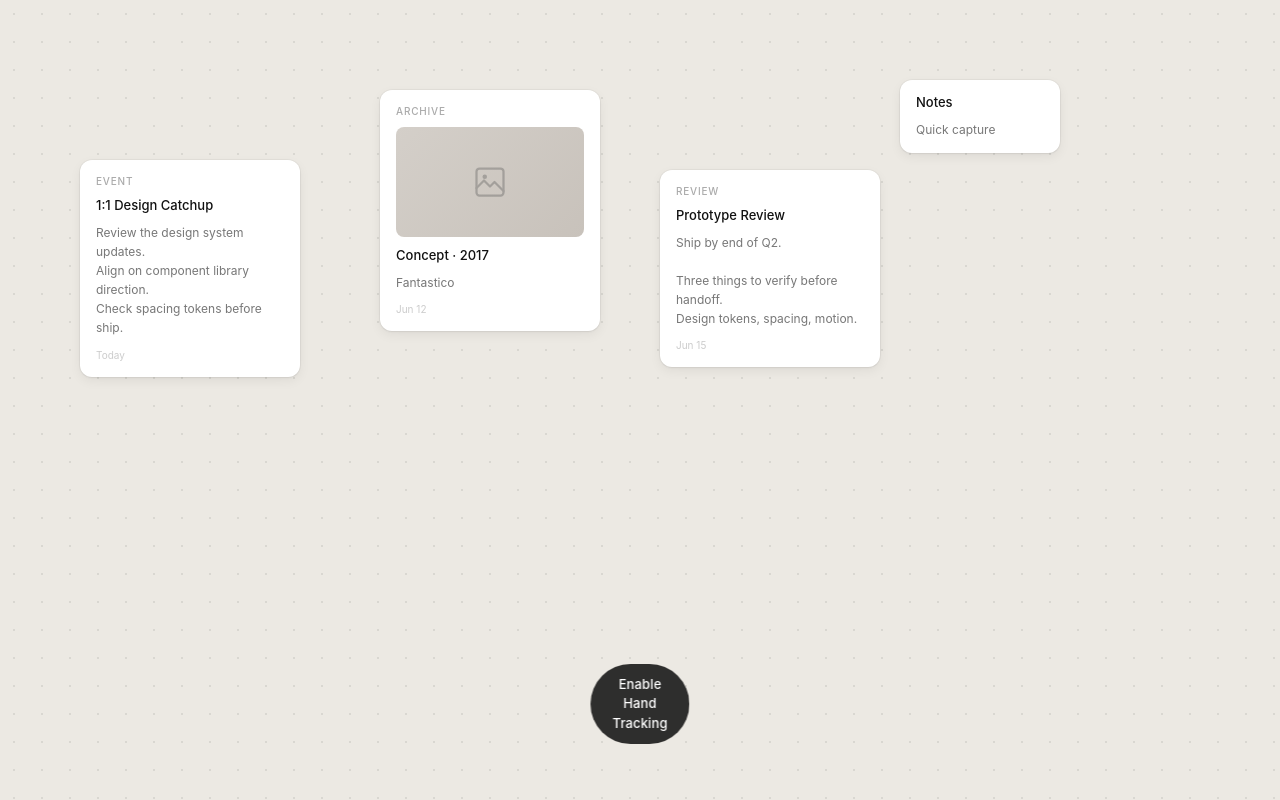
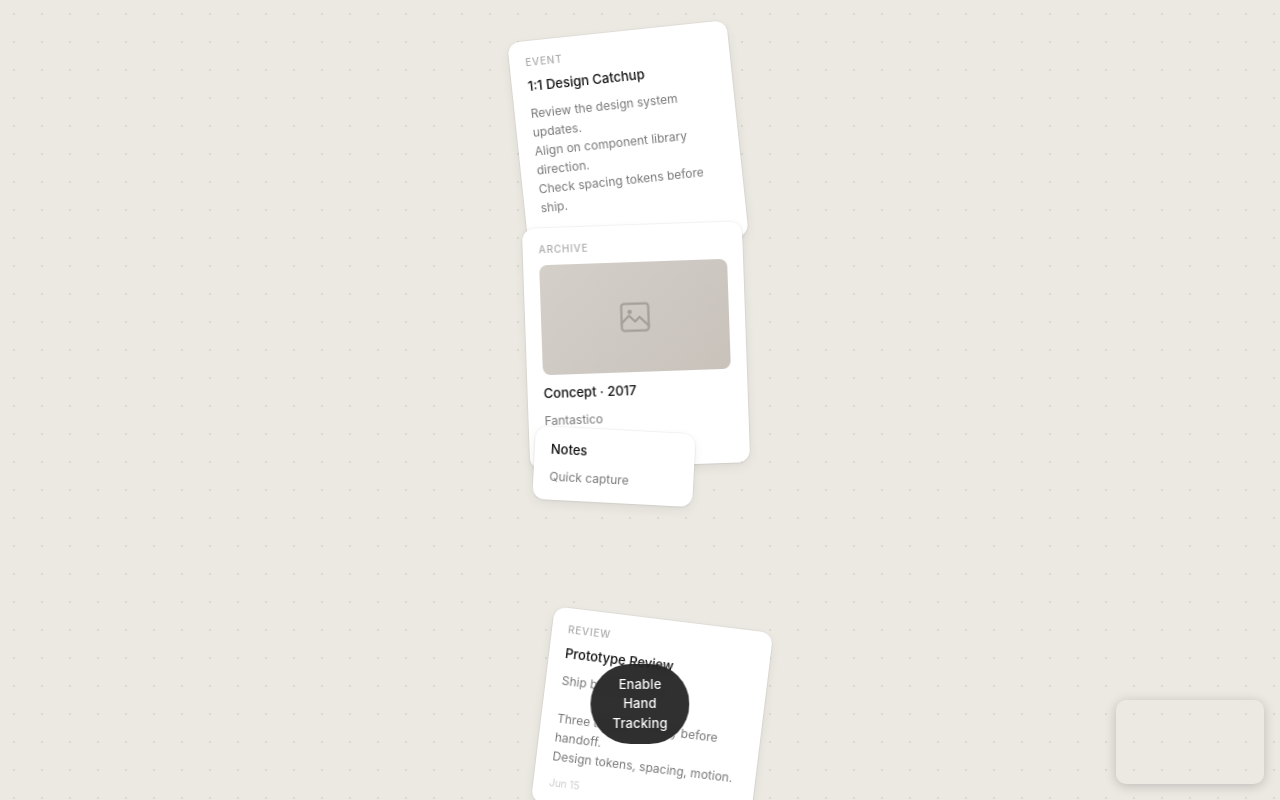
Before and after one commit to zacwolff/hand-canvas, a React (Vite) app: page / in a window 1280 px wide. Built offline with nearby package versions, Linux system fonts and the light colour scheme.

Commit message:
Stack initial state (shuffled order), palm spreads, fist stacks, hand skeleton overlay

```diff
--- a/src/App.jsx
+++ b/src/App.jsx
@@ -3,9 +3,9 @@ import { HandLandmarker, FilesetResolver } from '@mediapipe/tasks-vision'
 import Card from './components/Card'
 import './index.css'
 
-const INITIAL_CARDS = [
+const CARD_DATA = [
   {
-    id: 1, x: 80, y: 160, rotation: 0, vx: 0, vy: 0,
+    id: 1,
     title: '1:1 Design Catchup',
     type: 'note',
     content: 'Review the design system updates.\nAlign on component library direction.\nCheck spacing tokens before ship.',
@@ -13,7 +13,7 @@ const INITIAL_CARDS = [
     date: 'Today',
   },
   {
-    id: 2, x: 380, y: 90, rotation: 0, vx: 0, vy: 0,
+    id: 2,
     title: 'Concept · 2017',
     type: 'image',
     content: 'Fantastico',
@@ -21,7 +21,7 @@ const INITIAL_CARDS = [
     date: 'Jun 12',
   },
   {
-    id: 3, x: 660, y: 170, rotation: 0, vx: 0, vy: 0,
+    id: 3,
     title: 'Prototype Review',
     type: 'note',
     content: 'Ship by end of Q2.\n\nThree things to verify before handoff.\nDesign tokens, spacing, motion.',
@@ -29,7 +29,7 @@ const INITIAL_CARDS = [
     date: 'Jun 15',
   },
   {
-    id: 4, x: 900, y: 80, rotation: 0, vx: 0, vy: 0,
+    id: 4,
     title: 'Notes',
     type: 'mini',
     content: 'Quick capture',
@@ -41,11 +41,38 @@ const INITIAL_CARDS = [
 const PINCH_THRESHOLD = 0.065
 const CARD_W = 220
 const CARD_H = 180
-const PALM_HOLD_MS = 500
+const GESTURE_HOLD_MS = 500
 const FRICTION = 0.82
 const MAX_VEL = 30
 const MIN_VEL = 0.15
 const NUDGE = 0.6
+
+const HAND_CONNECTIONS = [
+  [0,1],[1,2],[2,3],[3,4],
+  [0,5],[5,6],[6,7],[7,8],
+  [0,9],[9,10],[10,11],[11,12],
+  [0,13],[13,14],[14,15],[15,16],
+  [0,17],[17,18],[19,19],[19,20],
+  [5,9],[9,13],[13,17],
+]
+
+function shuffle(arr) {
+  return [...arr].sort(() => Math.random() - 0.5)
+}
+
+function makeCards() {
+  // Start as a stack in center — shuffled order each load
+  const cx = window.innerWidth  / 2 - CARD_W / 2
+  const cy = window.innerHeight / 2 - CARD_H / 2
+  const rotations = [-6, -2, 3, 7]
+  return shuffle(CARD_DATA).map((c, i) => ({
+    ...c,
+    x: cx + (i - 1.5) * 8,
+    y: cy + (i - 1.5) * 5,
+    rotation: rotations[i],
+    vx: 0, vy: 0,
+  }))
+}
 
 function isOpenPalm(lm) {
   return (
@@ -56,12 +83,53 @@ function isOpenPalm(lm) {
   )
 }
 
+function isFist(lm) {
+  return (
+    lm[8].y  > lm[5].y  &&
+    lm[12].y > lm[9].y  &&
+    lm[16].y > lm[13].y &&
+    lm[20].y > lm[17].y
+  )
+}
+
+function drawHandOverlay(canvas, landmarks) {
+  const ctx = canvas.getContext('2d')
+  ctx.clearRect(0, 0, canvas.width, canvas.height)
+  if (!landmarks) return
+  const W = canvas.width, H = canvas.height
+
+  ctx.strokeStyle = 'rgba(255,255,255,0.55)'
+  ctx.lineWidth = 1
+  for (const [a, b] of HAND_CONNECTIONS) {
+    ctx.beginPath()
+    ctx.moveTo(landmarks[a].x * W, landmarks[a].y * H)
+    ctx.lineTo(landmarks[b].x * W, landmarks[b].y * H)
+    ctx.stroke()
+  }
+
+  for (const lm of landmarks) {
+    ctx.beginPath()
+    ctx.arc(lm.x * W, lm.y * H, 2.5, 0, Math.PI * 2)
+    ctx.fillStyle = 'rgba(255,255,255,0.9)'
+    ctx.fill()
+  }
+
+  // Highlight index tip + thumb tip
+  for (const idx of [4, 8]) {
+    ctx.beginPath()
+    ctx.arc(landmarks[idx].x * W, landmarks[idx].y * H, 4, 0, Math.PI * 2)
+    ctx.fillStyle = 'rgba(255,200,100,0.95)'
+    ctx.fill()
+  }
+}
+
 export default function App() {
-  const [cards, setCards] = useState(INITIAL_CARDS)
+  const [cards, setCards] = useState(() => makeCards())
   const [handPos, setHandPos] = useState(null)
   const [isPinching, setIsPinching] = useState(false)
-  const [palmProgress, setPalmProgress] = useState(0)
-  const [isStacking, setIsStacking] = useState(false)
+  const [gestureProgress, setGestureProgress] = useState(0)
+  const [activeGesture, setActiveGesture] = useState(null) // 'bento' | 'stack' | null
+  const [isAnimating, setIsAnimating] = useState(false)
   const [draggingId, setDraggingId] = useState(null)
   const [camActive, setCamActive] = useState(false)
   const [loading, setLoading] = useState(false)
@@ -70,20 +138,22 @@ export default function App() {
   const [deadzone, setDeadzone] = useState(10)
   const [smooth, setSmooth] = useState(0.1)
 
-  const cardsRef = useRef(INITIAL_CARDS)
+  const cardsRef = useRef(cards)
   const dragInfoRef = useRef(null)
   const prevPinchRef = useRef(false)
-  const palmStartRef = useRef(null)
-  const stackCooldownRef = useRef(false)
+  const gestureStartRef = useRef(null)
+  const gestureCooldownRef = useRef(false)
+  const currentGestureRef = useRef(null)
   const smoothPosRef = useRef(null)
   const dragVelRef = useRef({ vx: 0, vy: 0 })
   const lastDragPosRef = useRef(null)
   const physicsFrameRef = useRef(null)
   const videoRef = useRef(null)
+  const overlayCanvasRef = useRef(null)
   const animFrameRef = useRef(null)
   const handLandmarkerRef = useRef(null)
 
-  // Physics loop — always running
+  // Physics loop
   useEffect(() => {
     const tick = () => {
       physicsFrameRef.current = requestAnimationFrame(tick)
@@ -95,85 +165,88 @@ export default function App() {
         let { x, y, vx, vy } = card
         if (!vx && !vy) return card
 
-        x += vx
-        y += vy
-        vx *= FRICTION
-        vy *= FRICTION
+        x += vx; y += vy
+        vx *= FRICTION; vy *= FRICTION
         if (Math.abs(vx) < MIN_VEL) vx = 0
         if (Math.abs(vy) < MIN_VEL) vy = 0
 
-        // Bounds — bounce off edges
-        const maxX = window.innerWidth - CARD_W
+        const maxX = window.innerWidth  - CARD_W
         const maxY = window.innerHeight - CARD_H
-        if (x < 0)    { x = 0;    vx = Math.abs(vx) * 0.35 }
+        if (x < 0)    { x = 0;    vx =  Math.abs(vx) * 0.35 }
         if (x > maxX) { x = maxX; vx = -Math.abs(vx) * 0.35 }
-        if (y < 0)    { y = 0;    vy = Math.abs(vy) * 0.35 }
+        if (y < 0)    { y = 0;    vy =  Math.abs(vy) * 0.35 }
         if (y > maxY) { y = maxY; vy = -Math.abs(vy) * 0.35 }
 
         dirty = true
         return { ...card, x, y, vx, vy }
       })
 
-      // Card-card nudge
       for (let i = 0; i < next.length; i++) {
         for (let j = i + 1; j < next.length; j++) {
-          const a = next[i]
-          const b = next[j]
-          const aCx = a.x + CARD_W / 2, aCy = a.y + CARD_H / 2
-          const bCx = b.x + CARD_W / 2, bCy = b.y + CARD_H / 2
-          const dx = aCx - bCx
-          const dy = aCy - bCy
-          const overlapX = CARD_W - Math.abs(dx)
-          const overlapY = CARD_H - Math.abs(dy)
-          if (overlapX <= 0 || overlapY <= 0) continue
-
+          const a = next[i], b = next[j]
+          const dx = (a.x + CARD_W / 2) - (b.x + CARD_W / 2)
+          const dy = (a.y + CARD_H / 2) - (b.y + CARD_H / 2)
+          const ox = CARD_W - Math.abs(dx)
+          const oy = CARD_H - Math.abs(dy)
+          if (ox <= 0 || oy <= 0) continue
           dirty = true
           const aDragged = a.id === draggingCardId
           const bDragged = b.id === draggingCardId
-
-          if (overlapX < overlapY) {
-            const push = overlapX * NUDGE * Math.sign(dx)
+          if (ox < oy) {
+            const push = ox * NUDGE * Math.sign(dx)
             if (!aDragged) next[i] = { ...next[i], vx: Math.max(-MAX_VEL, Math.min(MAX_VEL, (next[i].vx || 0) + push)) }
             if (!bDragged) next[j] = { ...next[j], vx: Math.max(-MAX_VEL, Math.min(MAX_VEL, (next[j].vx || 0) - push)) }
           } else {
-            const push = overlapY * NUDGE * Math.sign(dy)
+            const push = oy * NUDGE * Math.sign(dy)
             if (!aDragged) next[i] = { ...next[i], vy: Math.max(-MAX_VEL, Math.min(MAX_VEL, (next[i].vy || 0) + push)) }
             if (!bDragged) next[j] = { ...next[j], vy: Math.max(-MAX_VEL, Math.min(MAX_VEL, (next[j].vy || 0) - push)) }
           }
         }
       }
 
-      if (dirty) {
-        cardsRef.current = next
-        setCards([...next])
-      }
+      if (dirty) { cardsRef.current = next; setCards([...next]) }
     }
-
     physicsFrameRef.current = requestAnimationFrame(tick)
     return () => cancelAnimationFrame(physicsFrameRef.current)
+  }, [])
+
+  const spreadCards = useCallback(() => {
+    const n = cardsRef.current.length
+    const totalW = n * CARD_W + (n - 1) * 32
+    const startX = (window.innerWidth - totalW) / 2
+    const cy = window.innerHeight / 2 - CARD_H / 2
+    const yOffsets = [-40, 30, -20, 50] // vary heights for natural feel
+    const updated = cardsRef.current.map((c, i) => ({
+      ...c,
+      x: startX + i * (CARD_W + 32),
+      y: cy + yOffsets[i % yOffsets.length],
+      rotation: 0, vx: 0, vy: 0,
+    }))
+    cardsRef.current = updated
+    setIsAnimating(true)
+    setCards([...updated])
+    setTimeout(() => setIsAnimating(false), 650)
   }, [])
 
   const stackCards = useCallback(() => {
     const cx = window.innerWidth / 2 - CARD_W / 2
     const cy = window.innerHeight / 2 - CARD_H / 2
-    const offsets = [-18, -6, 6, 18]
     const rotations = [-6, -2, 3, 7]
     const updated = cardsRef.current.map((c, i) => ({
       ...c,
-      x: cx + offsets[i] * 1.5,
-      y: cy + offsets[i],
+      x: cx + (i - 1.5) * 10,
+      y: cy + (i - 1.5) * 6,
       rotation: rotations[i],
       vx: 0, vy: 0,
     }))
     cardsRef.current = updated
-    setIsStacking(true)
+    setIsAnimating(true)
     setCards([...updated])
-    setTimeout(() => setIsStacking(false), 650)
+    setTimeout(() => setIsAnimating(false), 650)
   }, [])
 
   const startCamera = useCallback(async () => {
-    setLoading(true)
-    setError(null)
+    setLoading(true); setError(null)
     try {
       setStep(1)
       const vision = await FilesetResolver.forVisionTasks(
@@ -183,23 +256,13 @@ export default function App() {
       let landmarker
       try {
         landmarker = await HandLandmarker.createFromOptions(vision, {
-          baseOptions: {
-            modelAssetPath:
-              'https://storage.googleapis.com/mediapipe-models/hand_landmarker/hand_landmarker/float16/1/hand_landmarker.task',
-            delegate: 'GPU',
-          },
-          runningMode: 'VIDEO',
-          numHands: 1,
+          baseOptions: { modelAssetPath: 'https://storage.googleapis.com/mediapipe-models/hand_landmarker/hand_landmarker/float16/1/hand_landmarker.task', delegate: 'GPU' },
+          runningMode: 'VIDEO', numHands: 1,
         })
       } catch {
         landmarker = await HandLandmarker.createFromOptions(vision, {
-          baseOptions: {
-            modelAssetPath:
-              'https://storage.googleapis.com/mediapipe-models/hand_landmarker/hand_landmarker/float16/1/hand_landmarker.task',
-            delegate: 'CPU',
-          },
-          runningMode: 'VIDEO',
-          numHands: 1,
+          baseOptions: { modelAssetPath: 'https://storage.googleapis.com/mediapipe-models/hand_landmarker/hand_landmarker/float16/1/hand_landmarker.task', delegate: 'CPU' },
+          runningMode: 'VIDEO', numHands: 1,
         })
       }
       handLandmarkerRef.current = landmarker
@@ -212,8 +275,7 @@ export default function App() {
       console.error('Hand tracking init failed:', err)
       setError('Could not start — check camera permissions and try again.')
     }
-    setLoading(false)
-    setStep(0)
+    setLoading(false); setStep(0)
   }, [])
 
   useEffect(() => {
@@ -226,69 +288,76 @@ export default function App() {
       if (!video || !landmarker || video.readyState < 2 || video.paused) return
 
       const result = landmarker.detectForVideo(video, timestamp)
+      const canvas = overlayCanvasRef.current
 
       if (!result.landmarks?.length) {
-        setHandPos(null)
-        setIsPinching(false)
-        setPalmProgress(0)
-        palmStartRef.current = null
+        setHandPos(null); setIsPinching(false)
+        setGestureProgress(0); setActiveGesture(null)
+        gestureStartRef.current = null; currentGestureRef.current = null
         smoothPosRef.current = null
-        // Release with current velocity on hand-lost
+        if (canvas) drawHandOverlay(canvas, null)
         if (prevPinchRef.current && dragInfoRef.current) {
           const { cardId } = dragInfoRef.current
           const { vx, vy } = dragVelRef.current
-          cardsRef.current = cardsRef.current.map(c =>
-            c.id === cardId ? { ...c, vx, vy } : c
-          )
-          dragInfoRef.current = null
-          setDraggingId(null)
+          cardsRef.current = cardsRef.current.map(c => c.id === cardId ? { ...c, vx, vy } : c)
+          dragInfoRef.current = null; setDraggingId(null)
           prevPinchRef.current = false
-          dragVelRef.current = { vx: 0, vy: 0 }
-          lastDragPosRef.current = null
+          dragVelRef.current = { vx: 0, vy: 0 }; lastDragPosRef.current = null
         }
         return
       }
 
       const lm = result.landmarks[0]
-      const indexTip = lm[8]
-      const thumbTip = lm[4]
+      if (canvas) drawHandOverlay(canvas, lm)
 
+      const indexTip = lm[8], thumbTip = lm[4]
       const rawX = (1 - indexTip.x) * window.innerWidth
       const rawY = indexTip.y * window.innerHeight
 
       if (!smoothPosRef.current) smoothPosRef.current = { x: rawX, y: rawY }
       const ddx = rawX - smoothPosRef.current.x
       const ddy = rawY - smoothPosRef.current.y
-      const dist = Math.hypot(ddx, ddy)
-      if (dist > deadzone) {
+      if (Math.hypot(ddx, ddy) > deadzone) {
         smoothPosRef.current.x += ddx * smooth
         smoothPosRef.current.y += ddy * smooth
       }
-      const x = smoothPosRef.current.x
-      const y = smoothPosRef.current.y
+      const x = smoothPosRef.current.x, y = smoothPosRef.current.y
 
       const pinchDist = Math.hypot(indexTip.x - thumbTip.x, indexTip.y - thumbTip.y)
       const pinching = pinchDist < PINCH_THRESHOLD
+      setHandPos({ x, y }); setIsPinching(pinching)
 
-      setHandPos({ x, y })
-      setIsPinching(pinching)
+      // Gesture detection
+      if (!pinching) {
+        const palm = isOpenPalm(lm)
+        const fist = !palm && isFist(lm)
+        const gesture = palm ? 'bento' : fist ? 'stack' : null
 
-      if (!pinching && isOpenPalm(lm)) {
-        if (!palmStartRef.current) palmStartRef.current = timestamp
-        const progress = Math.min((timestamp - palmStartRef.current) / PALM_HOLD_MS, 1)
-        setPalmProgress(progress)
-        if (progress >= 1 && !stackCooldownRef.current) {
-          stackCards()
-          stackCooldownRef.current = true
-          palmStartRef.current = null
-          setPalmProgress(0)
-          setTimeout(() => { stackCooldownRef.current = false }, 1200)
+        if (gesture && gesture === currentGestureRef.current) {
+          if (!gestureStartRef.current) gestureStartRef.current = timestamp
+          const progress = Math.min((timestamp - gestureStartRef.current) / GESTURE_HOLD_MS, 1)
+          setGestureProgress(progress)
+          setActiveGesture(gesture)
+          if (progress >= 1 && !gestureCooldownRef.current) {
+            gesture === 'bento' ? spreadCards() : stackCards()
+            gestureCooldownRef.current = true
+            gestureStartRef.current = null
+            setGestureProgress(0); setActiveGesture(null)
+            setTimeout(() => { gestureCooldownRef.current = false }, 1200)
+          }
+        } else {
+          currentGestureRef.current = gesture
+          gestureStartRef.current = gesture ? timestamp : null
+          setGestureProgress(0)
+          setActiveGesture(gesture)
         }
       } else {
-        palmStartRef.current = null
-        setPalmProgress(0)
+        currentGestureRef.current = null
+        gestureStartRef.current = null
+        setGestureProgress(0); setActiveGesture(null)
       }
 
+      // Pinch drag
       const wasPinching = prevPinchRef.current
       prevPinchRef.current = pinching
 
@@ -306,57 +375,41 @@ export default function App() {
         if (dragInfoRef.current) {
           const { cardId } = dragInfoRef.current
           const { vx, vy } = dragVelRef.current
-          cardsRef.current = cardsRef.current.map(c =>
-            c.id === cardId ? { ...c, vx, vy } : c
-          )
+          cardsRef.current = cardsRef.current.map(c => c.id === cardId ? { ...c, vx, vy } : c)
         }
-        dragInfoRef.current = null
-        setDraggingId(null)
-        dragVelRef.current = { vx: 0, vy: 0 }
-        lastDragPosRef.current = null
+        dragInfoRef.current = null; setDraggingId(null)
+        dragVelRef.current = { vx: 0, vy: 0 }; lastDragPosRef.current = null
       }
 
       if (pinching && dragInfoRef.current) {
         const { cardId, offsetX, offsetY } = dragInfoRef.current
-        const newX = x - offsetX
-        const newY = y - offsetY
-
-        // Track velocity
+        const newX = x - offsetX, newY = y - offsetY
         if (lastDragPosRef.current) {
           const dt = timestamp - lastDragPosRef.current.t
           if (dt > 0) {
-            const rawVx = ((newX - lastDragPosRef.current.x) / dt) * 16
-            const rawVy = ((newY - lastDragPosRef.current.y) / dt) * 16
-            dragVelRef.current.vx = dragVelRef.current.vx * 0.6 + rawVx * 0.4
-            dragVelRef.current.vy = dragVelRef.current.vy * 0.6 + rawVy * 0.4
+            const rvx = ((newX - lastDragPosRef.current.x) / dt) * 16
+            const rvy = ((newY - lastDragPosRef.current.y) / dt) * 16
+            dragVelRef.current.vx = dragVelRef.current.vx * 0.6 + rvx * 0.4
+            dragVelRef.current.vy = dragVelRef.current.vy * 0.6 + rvy * 0.4
           }
         }
         lastDragPosRef.current = { x: newX, y: newY, t: timestamp }
-
         const updated = cardsRef.current.map(c =>
           c.id === cardId ? { ...c, x: newX, y: newY, vx: 0, vy: 0, rotation: 0 } : c
         )
-        cardsRef.current = updated
-        setCards([...updated])
+        cardsRef.current = updated; setCards([...updated])
       }
     }
 
     animFrameRef.current = requestAnimationFrame(detect)
-    return () => {
-      if (animFrameRef.current) cancelAnimationFrame(animFrameRef.current)
-    }
-  }, [camActive, stackCards, deadzone, smooth])
+    return () => { if (animFrameRef.current) cancelAnimationFrame(animFrameRef.current) }
+  }, [camActive, spreadCards, stackCards, deadzone, smooth])
 
   const handleMouseDown = useCallback((cardId, e) => {
     e.preventDefault()
     const card = cardsRef.current.find(c => c.id === cardId)
     if (!card) return
-
-    dragInfoRef.current = {
-      cardId,
-      offsetX: e.clientX - card.x,
-      offsetY: e.clientY - card.y,
-    }
+    dragInfoRef.current = { cardId, offsetX: e.clientX - card.x, offsetY: e.clientY - card.y }
     dragVelRef.current = { vx: 0, vy: 0 }
     lastDragPosRef.current = { x: card.x, y: card.y, t: performance.now() }
     setDraggingId(cardId)
@@ -364,26 +417,20 @@ export default function App() {
     const onMove = (e) => {
       if (!dragInfoRef.current) return
       const { cardId, offsetX, offsetY } = dragInfoRef.current
-      const newX = e.clientX - offsetX
-      const newY = e.clientY - offsetY
+      const newX = e.clientX - offsetX, newY = e.clientY - offsetY
       const now = performance.now()
-
       if (lastDragPosRef.current) {
         const dt = now - lastDragPosRef.current.t
         if (dt > 0) {
-          const rawVx = ((newX - lastDragPosRef.current.x) / dt) * 16
-          const rawVy = ((newY - lastDragPosRef.current.y) / dt) * 16
-          dragVelRef.current.vx = dragVelRef.current.vx * 0.6 + rawVx * 0.4
-          dragVelRef.current.vy = dragVelRef.current.vy * 0.6 + rawVy * 0.4
+          dragVelRef.current.vx = dragVelRef.current.vx * 0.6 + ((newX - lastDragPosRef.current.x) / dt * 16) * 0.4
+          dragVelRef.current.vy = dragVelRef.current.vy * 0.6 + ((newY - lastDragPosRef.current.y) / dt * 16) * 0.4
         }
       }
       lastDragPosRef.current = { x: newX, y: newY, t: now }
-
       const updated = cardsRef.current.map(c =>
         c.id === cardId ? { ...c, x: newX, y: newY, vx: 0, vy: 0, rotation: 0 } : c
       )
-      cardsRef.current = updated
-      setCards([...updated])
+      cardsRef.current = updated; setCards([...updated])
     }
 
     const onUp = () => {
@@ -394,10 +441,8 @@ export default function App() {
           c.id === cardId ? { ...c, vx: Math.max(-MAX_VEL, Math.min(MAX_VEL, vx)), vy: Math.max(-MAX_VEL, Math.min(MAX_VEL, vy)) } : c
         )
       }
-      dragInfoRef.current = null
-      dragVelRef.current = { vx: 0, vy: 0 }
-      lastDragPosRef.current = null
-      setDraggingId(null)
+      dragInfoRef.current = null; dragVelRef.current = { vx: 0, vy: 0 }
+      lastDragPosRef.current = null; setDraggingId(null)
       window.removeEventListener('mousemove', onMove)
       window.removeEventListener('mouseup', onUp)
     }
@@ -408,6 +453,7 @@ export default function App() {
 
   const RING_R = 18
   const RING_C = 2 * Math.PI * RING_R
+  const ringColor = activeGesture === 'bento' ? 'rgba(80,160,255,0.85)' : 'rgba(0,0,0,0.7)'
 
   return (
     <div className="canvas-root">
@@ -416,27 +462,24 @@ export default function App() {
           key={card.id}
           card={card}
           isDragging={draggingId === card.id}
-          isStacking={isStacking}
+          isAnimating={isAnimating}
           onMouseDown={(e) => handleMouseDown(card.id, e)}
         />
       ))}
 
       {handPos && (
         <div
-          className={`hand-cursor ${isPinching ? 'pinching' : ''} ${palmProgress > 0 ? 'palm' : ''}`}
+          className={`hand-cursor ${isPinching ? 'pinching' : ''} ${activeGesture ? 'gesture' : ''}`}
           style={{ left: handPos.x, top: handPos.y }}
         >
-          {palmProgress > 0 && (
+          {gestureProgress > 0 && (
             <svg className="palm-ring" width="44" height="44" viewBox="0 0 44 44">
-              <circle cx="22" cy="22" r={RING_R} fill="none" stroke="rgba(0,0,0,0.12)" strokeWidth="2.5" />
+              <circle cx="22" cy="22" r={RING_R} fill="none" stroke="rgba(0,0,0,0.1)" strokeWidth="2.5" />
               <circle
                 cx="22" cy="22" r={RING_R}
-                fill="none"
-                stroke="rgba(0,0,0,0.7)"
-                strokeWidth="2.5"
-                strokeLinecap="round"
+                fill="none" stroke={ringColor} strokeWidth="2.5" strokeLinecap="round"
                 strokeDasharray={RING_C}
-                strokeDashoffset={RING_C * (1 - palmProgress)}
+                strokeDashoffset={RING_C * (1 - gestureProgress)}
                 transform="rotate(-90 22 22)"
                 style={{ transition: 'stroke-dashoffset 0.05s linear' }}
               />
@@ -445,18 +488,23 @@ export default function App() {
         </div>
       )}
 
-      <video
-        ref={videoRef}
-        className={camActive ? 'webcam-preview' : 'webcam-hidden'}
-        muted
-        playsInline
-      />
+      <div className="video-container">
+        <video ref={videoRef} className={camActive ? 'webcam-preview' : 'webcam-hidden'} muted playsInline />
+        {camActive && (
+          <canvas
+            ref={overlayCanvasRef}
+            className="webcam-overlay"
+            width={148}
+            height={84}
+          />
+        )}
+      </div>
 
       {camActive && (
         <>
           <div className="status">
             <div className="status-dot" />
-            Open palm to stack · Pinch to drag
+            Open palm → bento · Fist → stack · Pinch → drag
           </div>
           <div className="settings-panel">
             <div className="settings-row">
--- a/src/components/Card.jsx
+++ b/src/components/Card.jsx
@@ -1,4 +1,4 @@
-export default function Card({ card, isDragging, isStacking, onMouseDown }) {
+export default function Card({ card, isDragging, isAnimating, onMouseDown }) {
   const rotation = card.rotation || 0
 
   const style = {
@@ -7,7 +7,7 @@ export default function Card({ card, isDragging, isStacking, onMouseDown }) {
     transform: isDragging
       ? `rotate(${rotation + 1}deg) scale(1.02)`
       : `rotate(${rotation}deg)`,
-    transition: isStacking
+    transition: isAnimating
       ? 'left 0.55s cubic-bezier(0.4, 0, 0.2, 1), top 0.55s cubic-bezier(0.4, 0, 0.2, 1), transform 0.55s cubic-bezier(0.4, 0, 0.2, 1)'
       : isDragging ? 'none' : 'transform 0.2s ease',
     zIndex: isDragging ? 999 : undefined,
--- a/src/index.css
+++ b/src/index.css
@@ -126,22 +126,36 @@ body {
 }
 
 /* Webcam */
-.webcam-preview {
+.video-container {
   position: fixed;
   bottom: 16px;
   right: 16px;
   width: 148px;
   height: 84px;
   border-radius: 10px;
+  overflow: hidden;
+  z-index: 100;
+  box-shadow: 0 2px 12px rgba(0,0,0,0.2);
+  transform: scaleX(-1);
+}
+
+.webcam-preview {
+  width: 148px;
+  height: 84px;
   object-fit: cover;
-  transform: scaleX(-1);
-  opacity: 1;
-  z-index: 100;
-  box-shadow: 0 2px 12px rgba(0,0,0,0.15);
+  display: block;
 }
 
 .webcam-hidden {
   display: none;
+}
+
+.webcam-overlay {
+  position: absolute;
+  top: 0; left: 0;
+  width: 148px;
+  height: 84px;
+  pointer-events: none;
 }
 
 /* Activate button */
```
